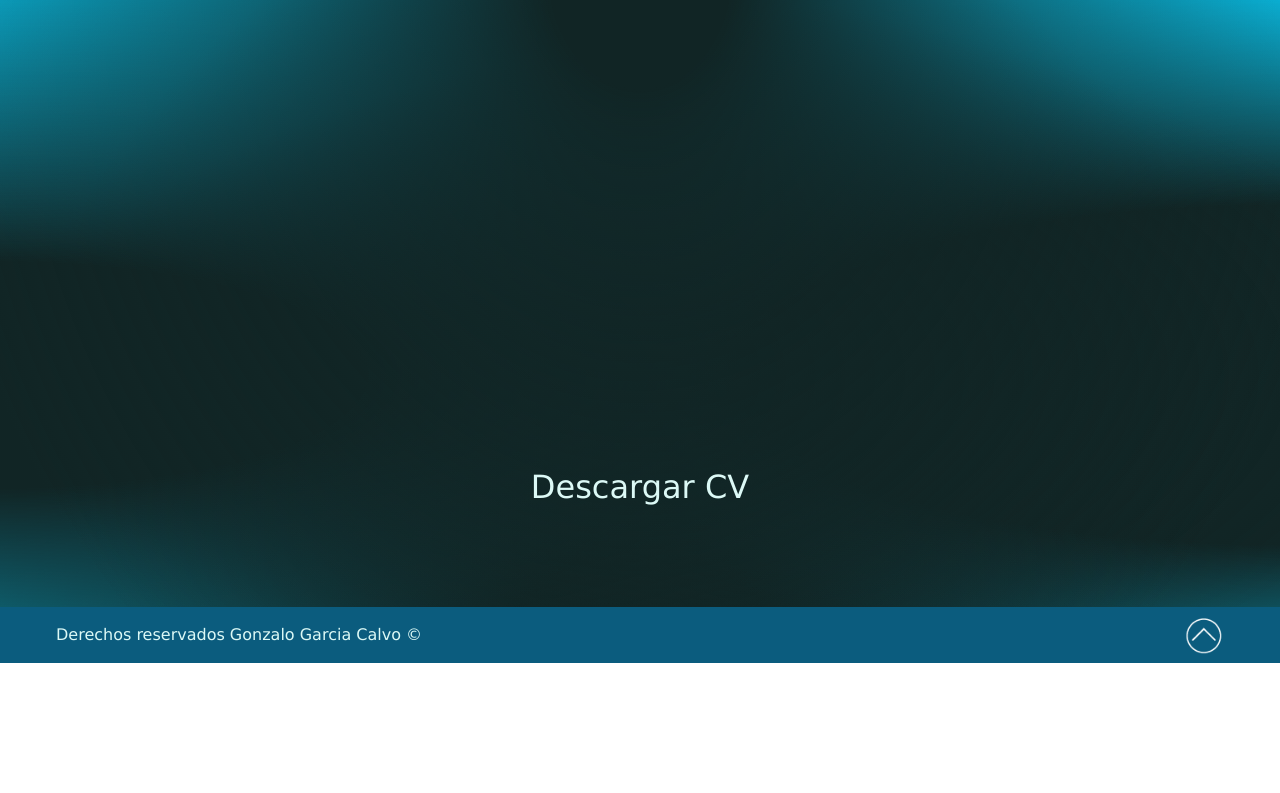
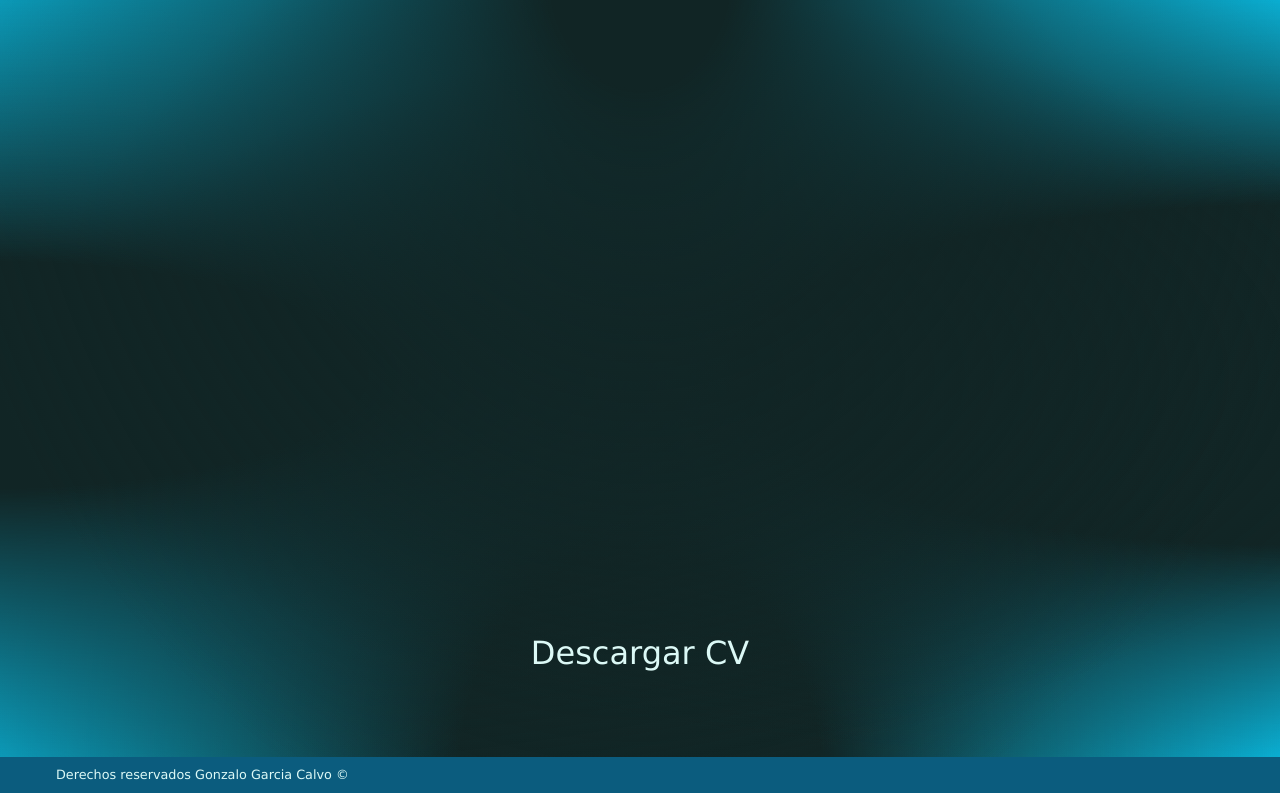
Before and after one commit to GonzaloGarciaCalvo/Portfolio-, a plain HTML site: page cv.html in a window 1280 px wide. Shown: the part 825-1618 px from the top of the page. Before the commit the page ends 1488 px from the top, so only its background shows below. Drawn offline with nearby package versions, Linux system fonts and the light colour scheme.

Commit message:
aarreglo footer volador

```diff
--- a/cv.html
+++ b/cv.html
@@ -26,23 +26,23 @@
         </nav>
     </header>
     <main>
+        <h1 class="text-center fs-2">Mi CV</h1>
+        <p class="text-center">Más abajo botón de descarga</p>
     <div class="boxPdf">
         <object class="pdf" data="cv-GonzaloGarciaCalvo-2022.pdf"></object>
     </div>
     <div>
         <img src="images/cv_image.jpg" alt="foto del cv" class="cvMovil">
     </div>
-    <div class="d-flex flex-row justify-content-center">
+    <div class="d-flex flex-row justify-content-center btnDescargar">
         <a href="cv-GonzaloGarciaCalvo-2022.pdf" class="fs-2 text-decoration-none">
             <p class="text-center my-5">Descargar CV</p>
         </a>
-    </div></main>
-    <footer class="container-fluid p-2 mt-5 ">
+    </div>
+    </main>
+    <footer class="container-fluid p-2">
         <div class="d-flex flex-row justify-content-between align-items-center">
-            <p class="m-0 ms-3 ms-md-5">Derechos reservados Gonzalo Garcia Calvo &#169;</p>
-            <a href="">
-                <img src="images/flecha@72x.png" class="me-3 me-md-5 iconoSubir" id="subir" alt="link para subir">
-            </a>
+            <p class="m-0 ms-3 ms-md-5 w-75">Derechos reservados Gonzalo Garcia Calvo &#169;</p>
         </div>
     </footer>
     <script src="https://cdn.jsdelivr.net/npm/bootstrap@5.1.3/dist/js/bootstrap.min.js" integrity="sha384-QJHtvGhmr9XOIpI6YVutG+2QOK9T+ZnN4kzFN1RtK3zEFEIsxhlmWl5/YESvpZ13" crossorigin="anonymous"></script>
--- a/estilos.css
+++ b/estilos.css
@@ -152,10 +152,17 @@ figure img{
     height: 3rem;
 }
 
+.btnDescargar{
+    margin-bottom: 2rem;
+}
+
 .iconoSubir {
     width: 2.5rem;
     height: 2.5rem;
     color: white;
+}
+footer div p {
+    font-size: 0.8rem;
 }
 
 /* colores */
```
